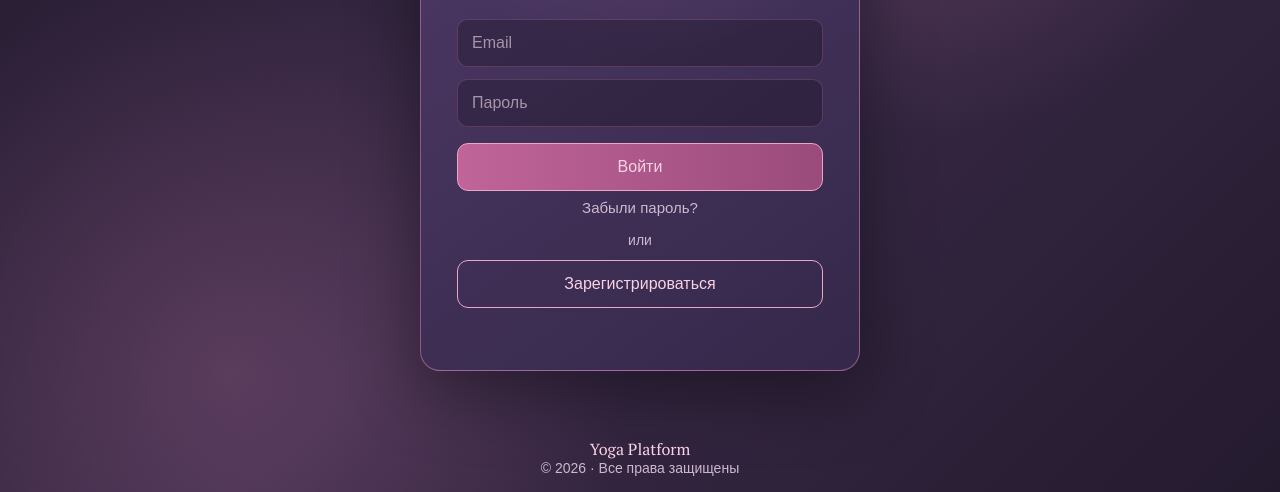
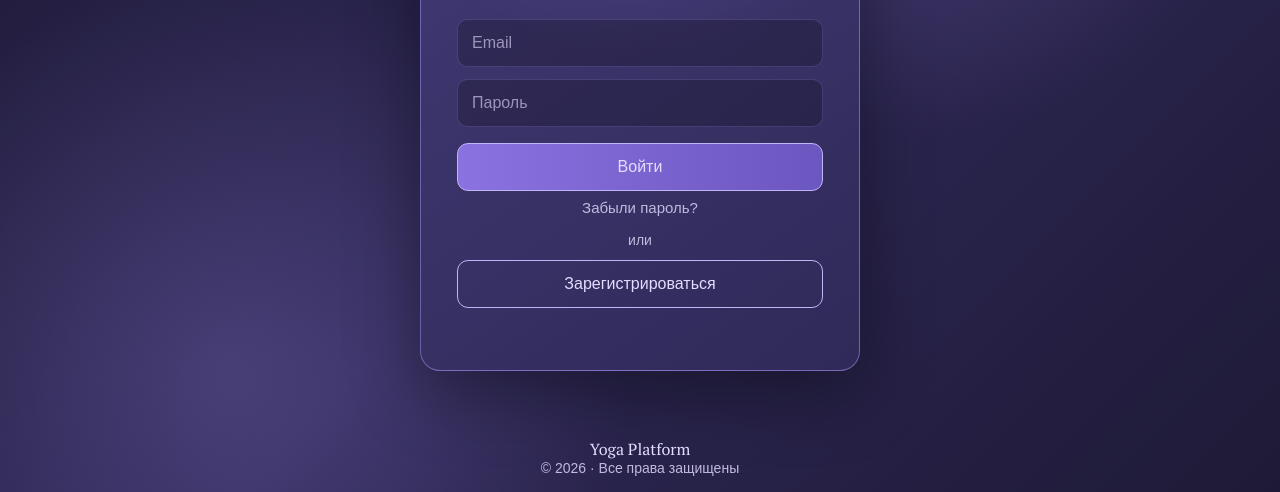
Before and after one commit to centernumero-byte/yoga-platform, a plain HTML site: page index.html in a window 1280 px wide. Shown: the part 308-800 px from the top of the page. Drawn offline with nearby package versions, Linux system fonts and the light colour scheme.

Commit message:
Add files via upload

```diff
--- a/index.html
+++ b/index.html
@@ -7,12 +7,12 @@
 <link href="https://fonts.googleapis.com/css2?family=PT+Serif:wght@400;700&display=swap" rel="stylesheet">
 <script src="https://cdn.jsdelivr.net/npm/@supabase/supabase-js@2.45.4/dist/umd/supabase.min.js"></script>
 <style>
-/* Тема «Лотос» — одна для всех языков */
+/* Тема «Лаванда» — одна для всех языков */
 :root, html[data-lang="ru"], html[data-lang="kz"], html[data-lang="uz"], html[data-lang="uzl"] {
-  --bg1:#241a2e; --bg2:#3a2a48; --panel1:#46335c; --panel2:#2c2039; --card1:#4f3a68; --card2:#35284a;
-  --glow:rgba(230,140,190,.20); --gold:#f8d3e3; --gold2:#e9a6c6; --text:#f6eef5; --muted:#cdb8cc;
-  --line:rgba(230,140,190,.50); --line-soft:rgba(230,140,190,.22); --hover:rgba(230,140,190,.14);
-  --active1:rgba(230,140,190,.38); --active2:rgba(230,140,190,.18); --btn1:#c0649a; --btn2:#9a4b7b; --input:rgba(0,0,0,.22);
+  --bg1:#1e1a36; --bg2:#2e2856; --panel1:#3a3368; --panel2:#252046; --card1:#433b78; --card2:#2f2a58;
+  --glow:rgba(170,150,250,.22); --gold:#e4dcff; --gold2:#c3b3f7; --text:#f2effd; --muted:#c1badf;
+  --line:rgba(170,150,250,.50); --line-soft:rgba(170,150,250,.22); --hover:rgba(170,150,250,.14);
+  --active1:rgba(170,150,250,.38); --active2:rgba(170,150,250,.18); --btn1:#8a72e0; --btn2:#6c56bf; --input:rgba(0,0,0,.22);
 }
 * { box-sizing:border-box; }
 html, body { margin:0; }
```
